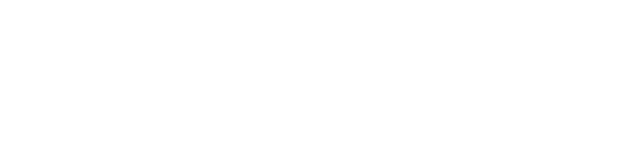
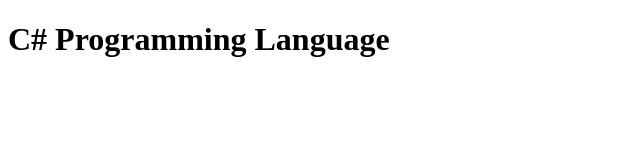
Before and after one commit to YashGames2007/LearningPerposeRepository, a plain HTML site: page cs.html in a window 1280 px wide. Shown: the whole page, without its empty margins (0-640 px from the left). Drawn offline with Linux system fonts and the light colour scheme.

Commit message:
Added Heading.

```diff
--- a/cs.html
+++ b/cs.html
@@ -4,7 +4,9 @@
     <meta charset="UTF-8">
     <meta http-equiv="X-UA-Compatible" content="IE=edge">
     <meta name="viewport" content="width=device-width, initial-scale=1.0">
-    <title>Document</title>
+    <title>Programming In C#</title>
 </head>
-<body></body>
+<body>
+    <h1>C# Programming Language</h1>
+</body>
 </html>
```
